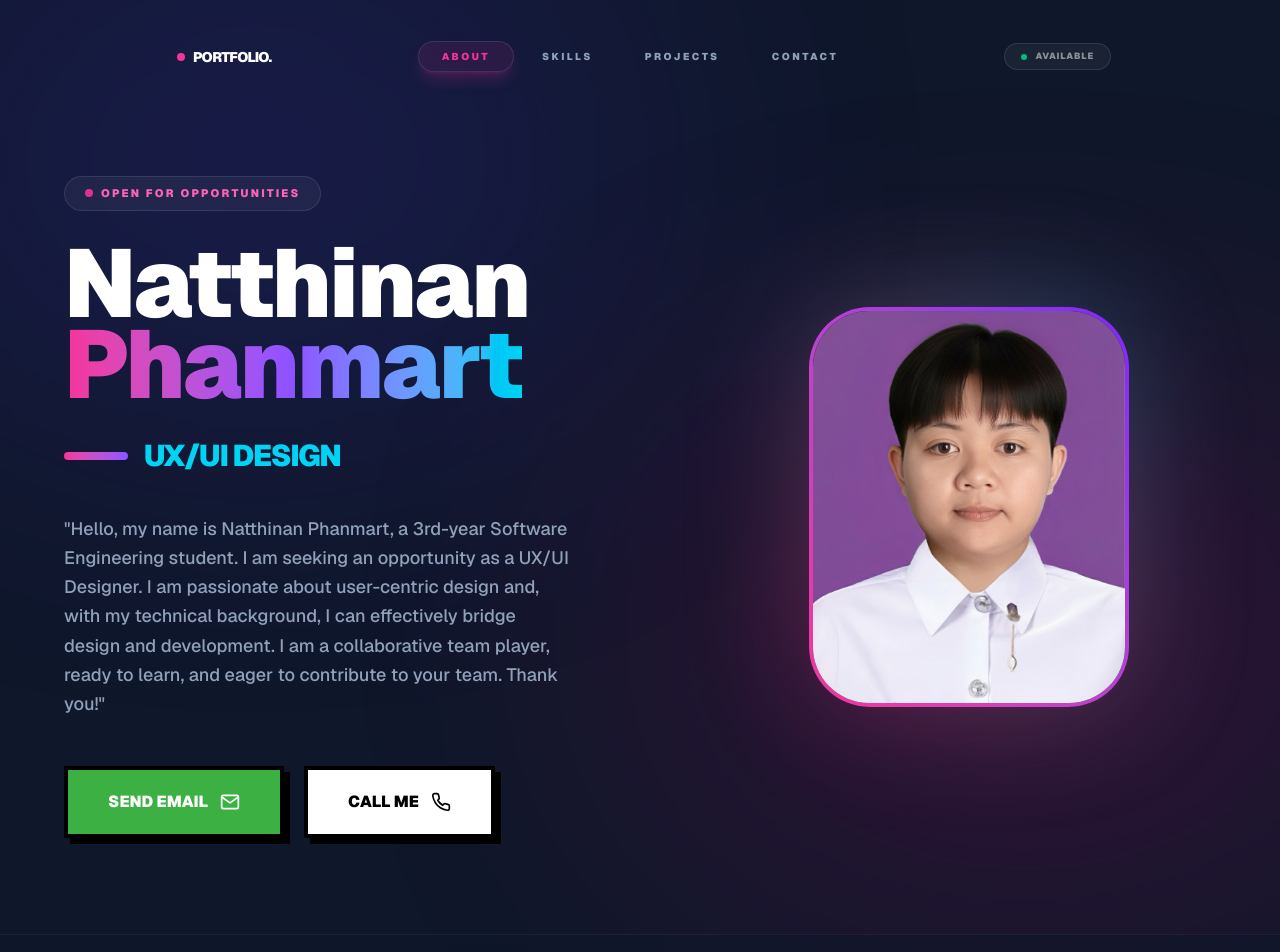
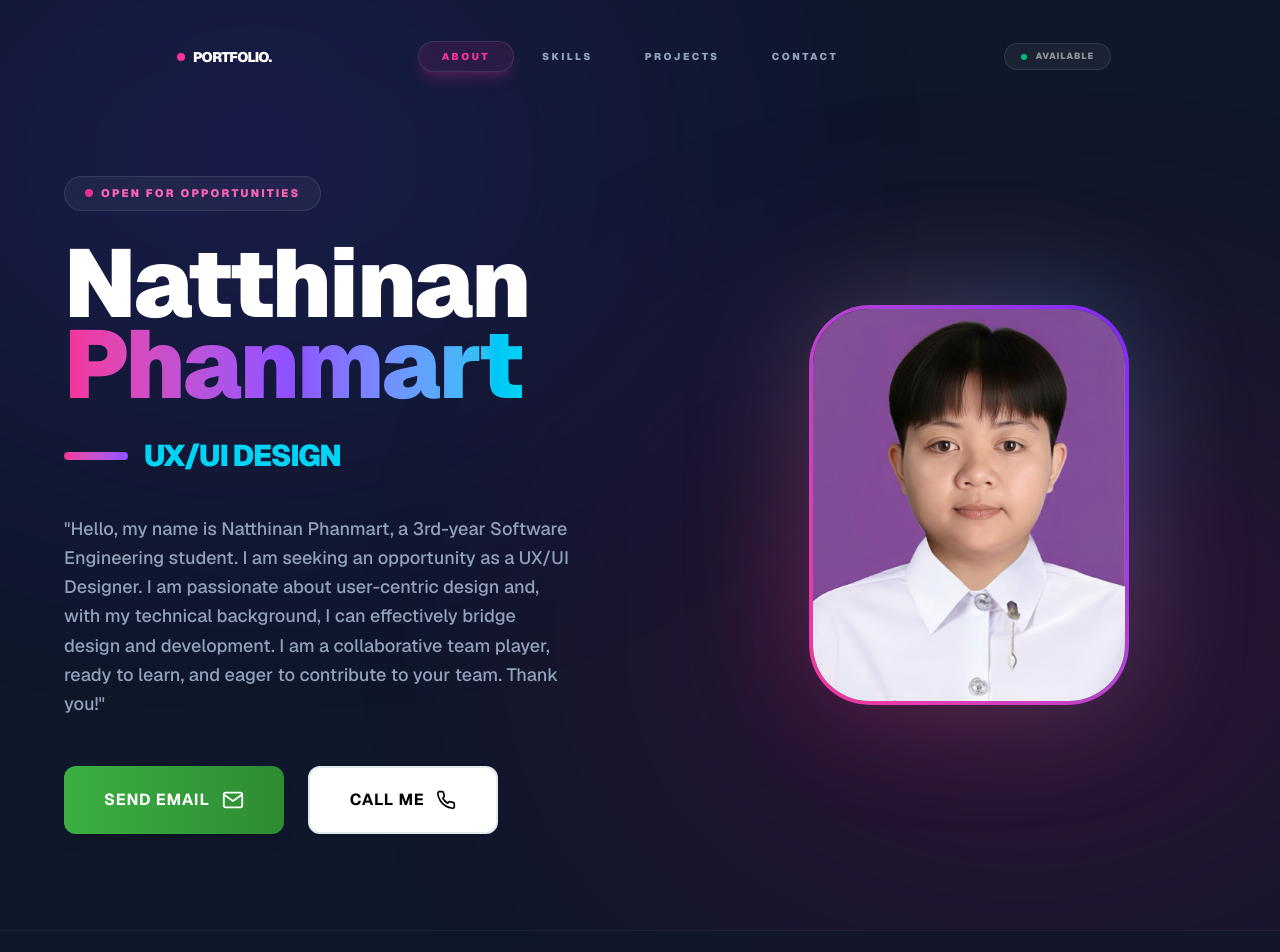
Before and after one commit to natthinann/portfolioo, a Next.js app: page / in a window 1280 px wide. Shown: the top 952 px of the page. Built offline with nearby package versions, Linux system fonts and the light colour scheme.

Commit message:
edit icon

```diff
--- a/app/page.tsx
+++ b/app/page.tsx
@@ -111,16 +111,19 @@ const Portfolio = () => {
               "Hello, my name is Natthinan Phanmart, a 3rd-year Software Engineering student. I am seeking an opportunity as a UX/UI Designer. I am passionate about user-centric design and, with my technical background, I can effectively bridge design and development. I am a collaborative team player, ready to learn, and eager to contribute to your team. Thank you!"
             </p>
 
-            <div className="flex flex-col sm:flex-row gap-5 justify-center md:justify-start">
+            <div className="flex flex-col sm:flex-row gap-6 justify-center md:justify-start">
               <a
                 href="mailto:Phanmart08@gmail.com"
-                className="group bg-[#3CB043] text-white px-10 py-5 border-4 border-black shadow-[6px_6px_0px_0px_rgba(0,0,0,1)] font-black hover:translate-y-1 hover:shadow-none transition-all flex items-center justify-center gap-3 uppercase cursor-pointer">
-                SEND EMAIL <FiMail size={20} />
+                className="relative group overflow-hidden bg-linear-to-r from-[#3CB043] to-[#2e8b33] text-white px-10 py-5 rounded-xl font-bold tracking-wider hover:scale-105 transition-all duration-300 shadow-lg hover:shadow-[#3CB043]/40 flex items-center justify-center gap-3 uppercase">
+                <span className="relative z-10">Send Email</span>
+                <FiMail size={22} className="group-hover:rotate-12 transition-transform" />
               </a>
+
               <a
                 href="tel:0988253724"
-                className="group bg-white text-black px-10 py-5 border-4 border-black shadow-[6px_6px_0px_0px_rgba(0,0,0,1)] font-black hover:translate-y-1 hover:shadow-none transition-all flex items-center justify-center gap-3 uppercase cursor-pointer">
-                CALL ME <FiPhone size={20} />
+                className="group bg-white text-black px-10 py-5 rounded-xl border-2 border-slate-200 font-bold tracking-wider hover:bg-slate-50 transition-all duration-300 shadow-sm flex items-center justify-center gap-3 uppercase">
+                <span>Call Me</span>
+                <FiPhone size={20} className="group-hover:animate-bounce" />
               </a>
             </div>
           </motion.div>
```
